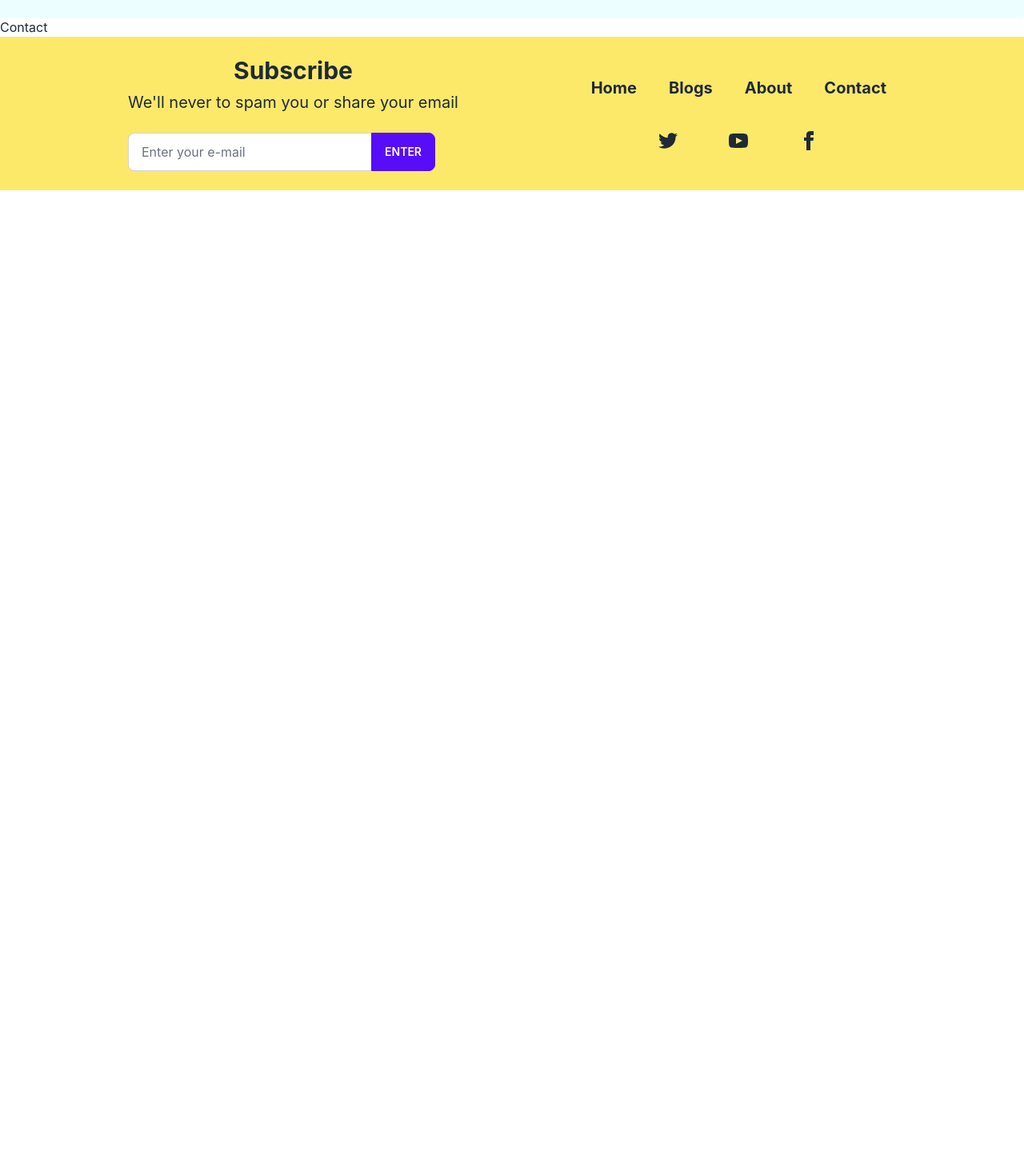
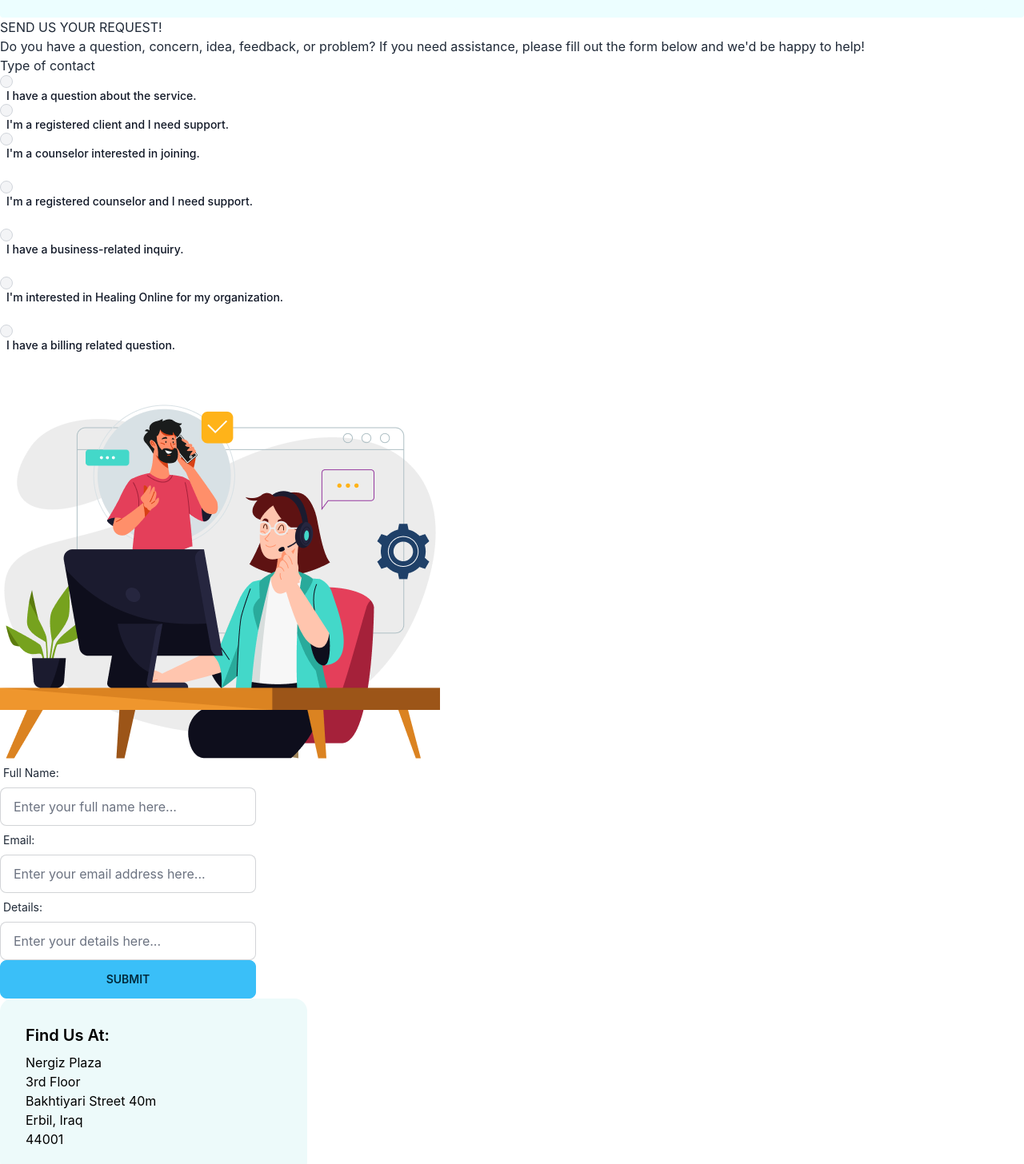
Before and after one commit to TherapyProject/iTherapy, a React (Create React App) app: page /contact in a window 1280 px wide. Shown: the part 66-1522 px from the top of the page at 80% size. Before the commit the page ends 800 px from the top, so only its background shows below. Built offline with nearby package versions, Linux system fonts and the light colour scheme.

Commit message:
Contact Us Page

```diff
--- a/src/App.jsx
+++ b/src/App.jsx
@@ -8,7 +8,7 @@ import Blogs from './pages/Blogs/Blogs';
 import About from './pages/About/About';
 import Login from './pages/Login/Login';
 import Contact from './pages/Contact/Contact';
-import Footer from './components/Footer/Footer';
+//import Footer from './components/Footer/Footer';
 import Navbar from './components/NavBar/Navbar';
 
 function App() {
@@ -25,7 +25,6 @@ function App() {
           <Route path="/login" element={<Login />} />
         </Routes>
       </BrowserRouter>
-      <Footer />
     </div>
   );
 }
--- a/src/pages/Contact/Contact.js
+++ b/src/pages/Contact/Contact.js
@@ -1,10 +1,67 @@
 import React from 'react';
+import Image from '../../images/Image.png';
 
 function Contact() {
   return (
     <div className="Contact">
-      <h1>Contact</h1>
+    <div>
+        <h1>SEND US YOUR REQUEST!</h1>
+        <p>Do you have a question, concern, idea, feedback, or problem? If you need assistance, please fill out the form below and we&apos;d be happy to help!</p>
+        </div>
+    <div>
+        <h2>Type of contact</h2>
+        <div className="flex flex-col mb-10">
+        <input id="default-radio-1" type="radio" value="" className="default-radio w-4 h-4 text-blue-600 bg-gray-100 border-gray-300 focus:ring-blue-500 dark:focus:ring-blue-600 dark:ring-offset-gray-800 focus:ring-2 dark:bg-gray-700 dark:border-gray-600"/>
+        <label htmlFor="default-radio-1" className="ml-2 text-sm font-medium text-gray-900 dark:text-gray-300">I have a question about the service.</label>
+        <input id="default-radio-1" type="radio" value="" className="default-radio w-4 h-4 text-blue-600 bg-gray-100 border-gray-300 focus:ring-blue-500 dark:focus:ring-blue-600 dark:ring-offset-gray-800 focus:ring-2 dark:bg-gray-700 dark:border-gray-600"/>
+        <label htmlFor="default-radio-1" className="ml-2 text-sm font-medium text-gray-900 dark:text-gray-300">I&apos;m a registered client and I need support.</label>
+        <input id="default-radio-1" type="radio" value="" className="default-radio w-4 h-4 text-blue-600 bg-gray-100 border-gray-300 focus:ring-blue-500 dark:focus:ring-blue-600 dark:ring-offset-gray-800 focus:ring-2 dark:bg-gray-700 dark:border-gray-600"/>
+        <label htmlFor="default-radio-1" className="ml-2 text-sm font-medium text-gray-900 dark:text-gray-300">I&apos;m a counselor interested in joining.</label><br/>
+        <input id="default-radio-1" type="radio" value="" className="default-radio w-4 h-4 text-blue-600 bg-gray-100 border-gray-300 focus:ring-blue-500 dark:focus:ring-blue-600 dark:ring-offset-gray-800 focus:ring-2 dark:bg-gray-700 dark:border-gray-600"/>
+        <label htmlFor="default-radio-1" className="ml-2 text-sm font-medium text-gray-900 dark:text-gray-300">I&apos;m a registered counselor and I need support.</label><br/>
+        <input id="default-radio-1" type="radio" value="" className="default-radio w-4 h-4 text-blue-600 bg-gray-100 border-gray-300 focus:ring-blue-500 dark:focus:ring-blue-600 dark:ring-offset-gray-800 focus:ring-2 dark:bg-gray-700 dark:border-gray-600"/>
+        <label htmlFor="default-radio-1" className="ml-2 text-sm font-medium text-gray-900 dark:text-gray-300">I have a business-related inquiry.</label><br/>
+        <input id="default-radio-1" type="radio" value="" className="default-radio w-4 h-4 text-blue-600 bg-gray-100 border-gray-300 focus:ring-blue-500 dark:focus:ring-blue-600 dark:ring-offset-gray-800 focus:ring-2 dark:bg-gray-700 dark:border-gray-600"/>
+        <label htmlFor="default-radio-1" className="ml-2 text-sm font-medium text-gray-900 dark:text-gray-300">I&apos;m interested in Healing Online for my organization.</label><br/>
+        <input id="default-radio-1" type="radio" value="" className="default-radio w-4 h-4 text-blue-600 bg-gray-100 border-gray-300 focus:ring-blue-500 dark:focus:ring-blue-600 dark:ring-offset-gray-800 focus:ring-2 dark:bg-gray-700 dark:border-gray-600"/>
+        <label htmlFor="default-radio-1" className="ml-2 text-sm font-medium text-gray-900 dark:text-gray-300">I have a billing related question.</label><br/>
+        </div>
+    <div>
+        <img src={Image} alt="Contact Us" />
+        </div>
+    <div className="form-control w-full max-w-xs">
+    <label className="label">
+      <span className="label-text">Full Name:</span>
+      </label>
+    <input type="text" placeholder="Enter your full name here..." className="input input-bordered w-full max-w-xs" />
+    <div className="form-control w-full max-w-xs">
+    <label className="label">
+      <span className="label-text">Email:</span>
+      </label>
+    <input type="text" placeholder="Enter your email address here..." className="input input-bordered w-full max-w-xs" />
+    <div className="form-control w-full max-w-xs">
+    <label className="label">
+      <span className="label-text">Details:</span>
+      </label>
+    <input type="text" placeholder="Enter your details here..." className="input input-bordered w-full max-w-xs" />
+    <button className="btn btn-info" type="button">SUBMIT</button>
     </div>
+    </div>
+    </div>
+  <div className="card w-96 bg-teal-50 text-primary-content">
+    <div className="card-body">
+      <h2 className="card-title text-black font- [Poppins]">Find Us At:</h2>
+      <div className="text-black">
+      <p>Nergiz Plaza</p>
+      <p>3rd Floor</p>
+      <p>Bakhtiyari Street 40m</p>
+      <p>Erbil, Iraq</p>
+      <p>44001</p>
+      </div>
+    </div>
+  </div>
+  </div>
+  </div>
   );
 }
 
```
Also changed, not shown: src/images/Image.png (added), 1 other file (tests, documents, lock files or other folders).
